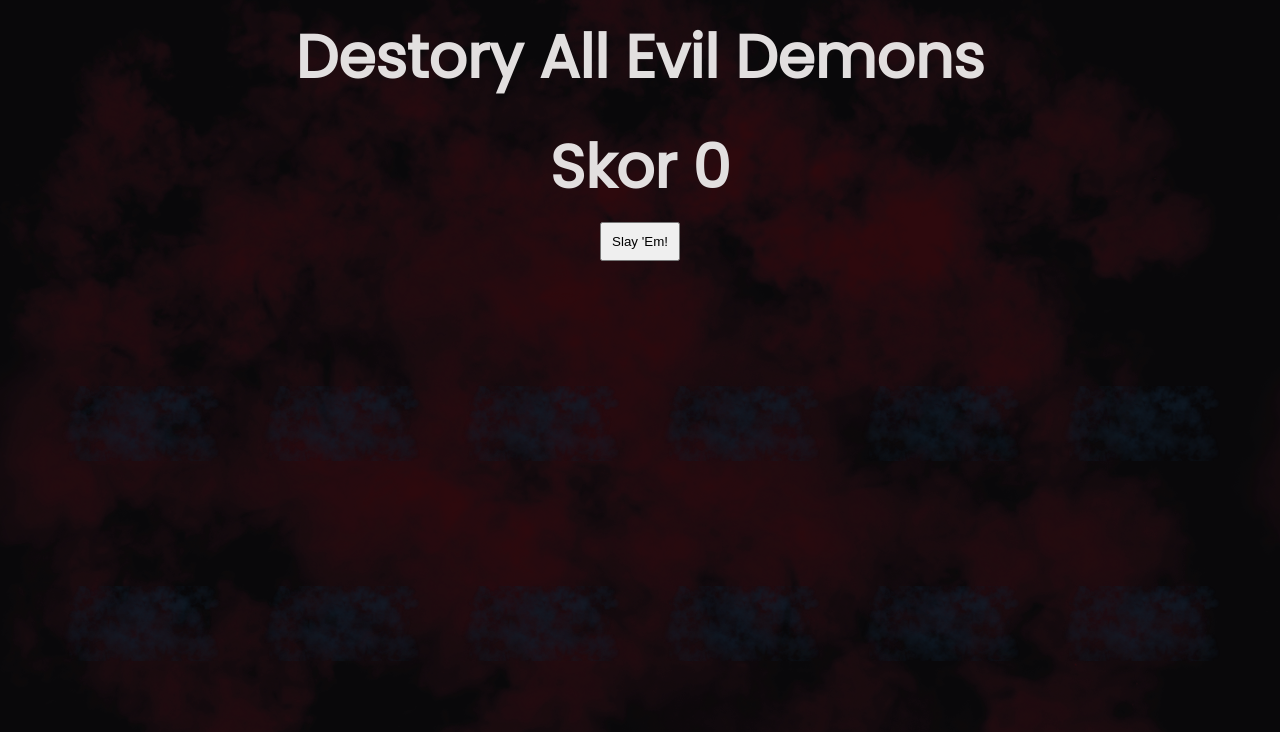
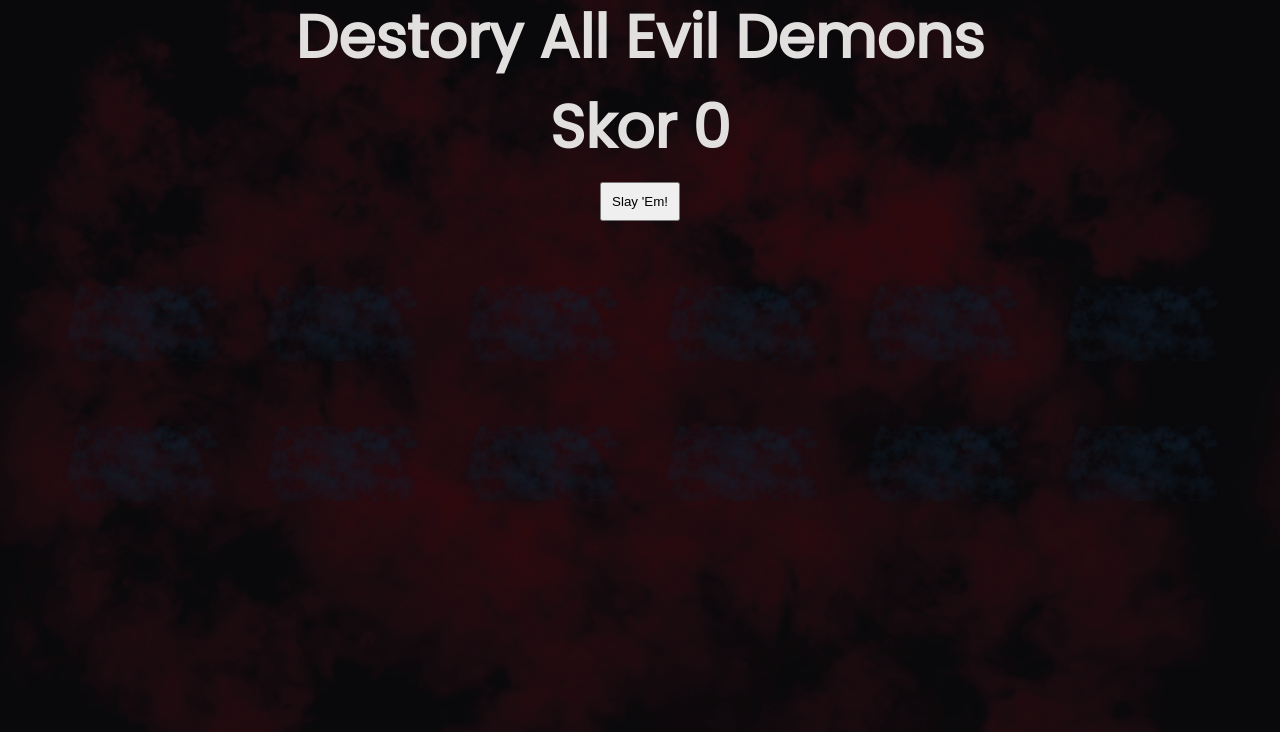
Before and after one commit to ibnutriyuono/kimetsu-no-yaiba-onigari, a plain HTML site: page index.html in a window 1280 px wide. Shown: the part 68-800 px from the top of the page. Drawn offline with Linux system fonts and the light colour scheme.

Commit message:
fix margin

```diff
--- a/assets/css/styles.css
+++ b/assets/css/styles.css
@@ -107,11 +107,7 @@ h2 {
 }
 
 h1 {
-  margin-top: 80px;
-}
-
-h2 {
-  margin-top: 20px;
+  margin-top: 60px;
 }
 
 button {
@@ -143,6 +139,7 @@ button {
   position: relative;
   overflow: hidden;
   float: left;
+  margin-top: -60px;
 }
 
 .rui-container::after {
```
